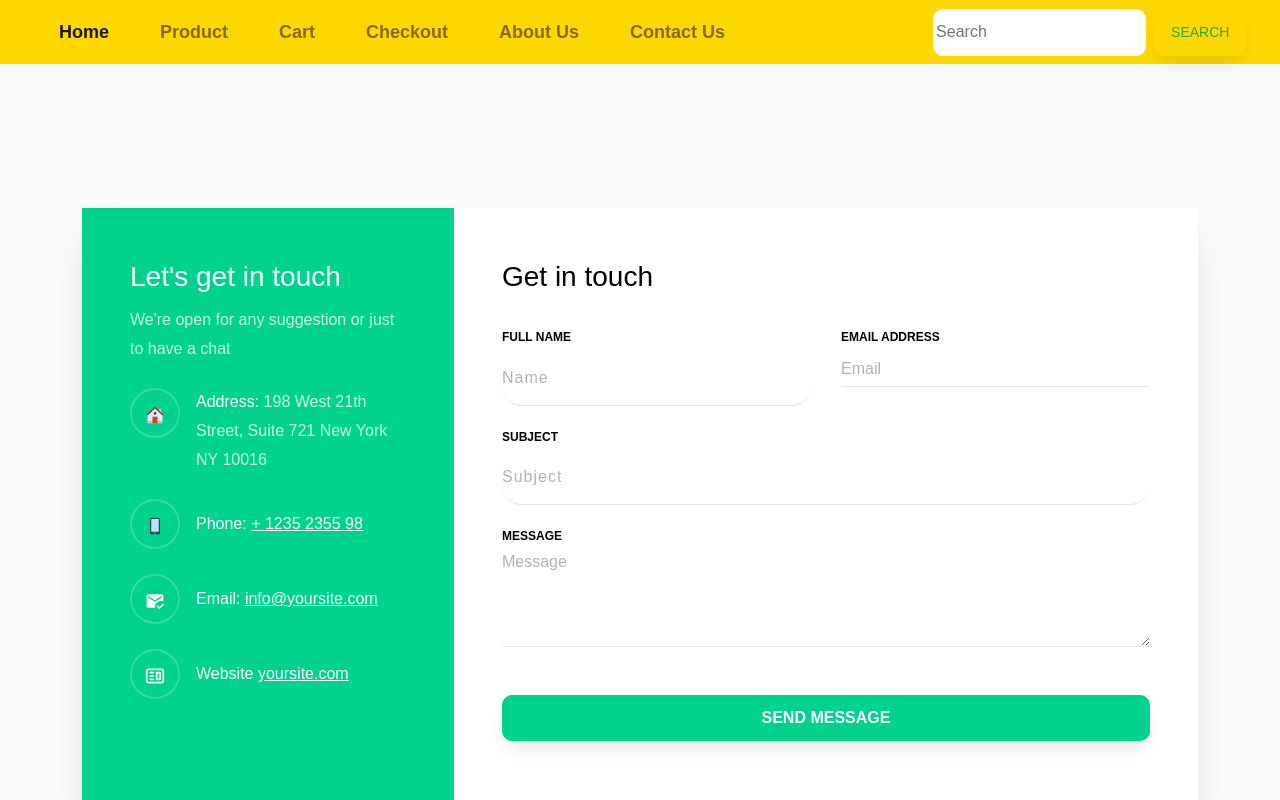
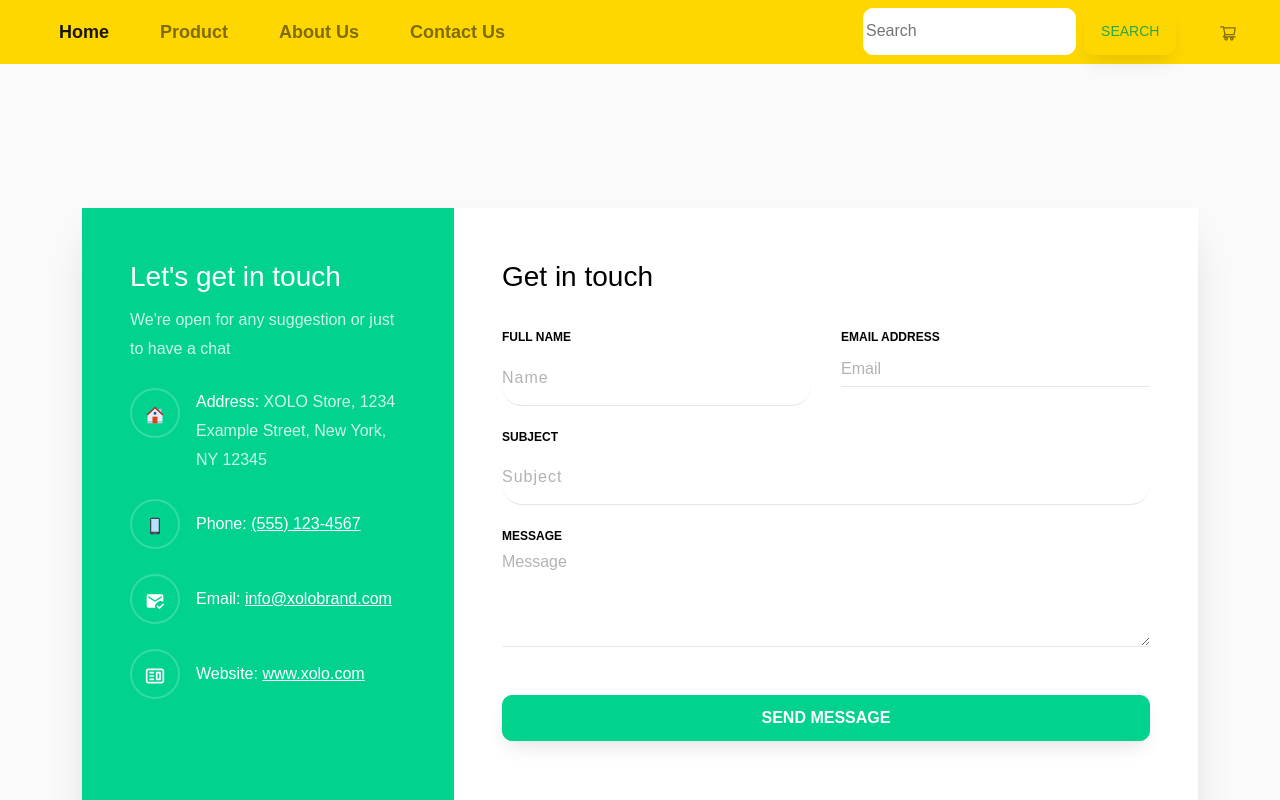
Before and after one commit to alkeshrohit22/ReactJs, a React (Create React App) app in the folder phase-2/woo-commerce/: page /contactus in a window 1280 px wide. Shown: the top 800 px of the page. Built offline with nearby package versions, Linux system fonts and the light colour scheme.

Commit message:
biling page and homepage bug solved

```diff
--- a/phase-2/woo-commerce/src/pages/CheckoutPage/BillingForm.js
+++ b/phase-2/woo-commerce/src/pages/CheckoutPage/BillingForm.js
@@ -40,7 +40,7 @@ function BillingForm() {
                 url: form.attr("action"),
                 data: formData,
                 success(data) {
-                    // window.location.href = '/paymentpage';
+                    window.location.href = '/paymentpage';
                 },
             });
         }
@@ -71,15 +71,6 @@ function BillingForm() {
             return false;
         }
 
-        // if(formData.sameAddress === 'true') {
-        //     formData.billingFirstName = shippingFirstName;
-        //     formData.billingLastName = shippingLastName;
-        //     formData.billingAddress = shippingAddress;
-        //     formData.billingApartment = shippingApartment;
-        //     formData.billingCity = shippingCity;
-        //     formData.billingZip = shippingZip;
-        //     formData.billingCountry = shippingCountry;
-        // }
         // Check if billing address fields are filled out, if sameAddress is false
         if (!formData.sameAddress && (!billingFirstName || !billingLastName || !billingAddress || !billingCity || !billingCountry || !billingZip || !billingApartment)) {
             alert("Please provide all billing address information.");
--- a/phase-2/woo-commerce/src/pages/Contact-Page/ContactForm.js
+++ b/phase-2/woo-commerce/src/pages/Contact-Page/ContactForm.js
@@ -117,8 +117,7 @@ function ContactForm() {
                                             <span><FcHome/></span>
                                         </div>
                                         <div className="text pl-3">
-                                            <p><span>Address:</span> 198 West 21th Street, Suite 721 New York NY
-                                                10016</p>
+                                            <p><span>Address:</span> XOLO Store, 1234 Example Street, New York, NY 12345</p>
                                         </div>
                                     </div>
                                     <div className="dbox w-100 d-flex align-items-center">
@@ -126,7 +125,7 @@ function ContactForm() {
                                             <span><FcPhoneAndroid/></span>
                                         </div>
                                         <div className="text pl-3">
-                                            <p><span>Phone:</span> <a href="tel://1234567920">+ 1235 2355 98</a></p>
+                                            <p><span>Phone:</span> <a href="tel://1234567920">(555) 123-4567</a></p>
                                         </div>
                                     </div>
                                     <div className="dbox w-100 d-flex align-items-center">
@@ -135,7 +134,7 @@ function ContactForm() {
                                         </div>
                                         <div className="text pl-3">
                                             <p><span>Email:</span> <a
-                                                href="mailto:info@yoursite.com">info@yoursite.com</a></p>
+                                                href="mailto:info@yoursite.com"> info@xolobrand.com</a></p>
                                         </div>
                                     </div>
                                     <div className="dbox w-100 d-flex align-items-center">
@@ -143,7 +142,7 @@ function ContactForm() {
                                             <span><CgWebsite/></span>
                                         </div>
                                         <div className="text pl-3">
-                                            <p><span>Website</span> <a href="#">yoursite.com</a></p>
+                                            <p><span>Website:</span> <a href="#">www.xolo.com</a></p>
                                         </div>
                                     </div>
                                 </div>
--- a/phase-2/woo-commerce/src/pages/Layout.js
+++ b/phase-2/woo-commerce/src/pages/Layout.js
@@ -2,6 +2,7 @@ import {Outlet, Link} from "react-router-dom";
 import 'bootstrap/dist/css/bootstrap.min.css';
 import './css/Layout.css';
 import Footer from "./Footer";
+import {AiOutlineShoppingCart} from 'react-icons/ai';
 
 const Layout = () => {
     return (
@@ -15,25 +16,27 @@ const Layout = () => {
                         <li className={'nav-item my-list'}>
                             <Link to="/productpage" className={'nav-link'}>Product</Link>
                         </li>
-                        <li className={'nav-item my-list'}>
-                            <Link to="/cartpage" className={'nav-link'}>Cart</Link>
-                        </li>
-                        <li className={'nav-item my-list'}>
-                            <Link to="/checkoutpage" className={'nav-link'}>Checkout</Link>
-                        </li>
+                        {/*<li className={'nav-item my-list'}>*/}
+                        {/*    <Link to="/checkoutpage" className={'nav-link'}>Checkout</Link>*/}
+                        {/*</li>*/}
                         <li className={'nav-item my-list'}>
                             <Link to="/aboutus" className={'nav-link'}>About Us</Link>
                         </li>
                         <li className={'nav-item my-list'}>
                             <Link to="/contactus" className={'nav-link'}>Contact Us</Link>
                         </li>
+                        <li>
+                            <form className="my-form my-2 my-lg-0">
+                                <input className="mr-sm-2 me-2 form-input" type="search" placeholder="Search"
+                                       aria-label="Search"/>
+                                <button className="btn btn-outline-success my-2 my-sm-0 form-button" type="submit">Search
+                                </button>
+                            </form>
+                        </li>
+                        <li className={'nav-item my-list cart-icon'}>
+                            <Link to="/cartpage" className={'nav-link'}><AiOutlineShoppingCart /></Link>
+                        </li>
                     </ul>
-                    <form className="my-form my-2 my-lg-0">
-                        <input className="mr-sm-2 me-2 form-input" type="search" placeholder="Search"
-                               aria-label="Search"/>
-                        <button className="btn btn-outline-success my-2 my-sm-0 form-button" type="submit">Search
-                        </button>
-                    </form>
                 </div>
             </nav>
 
--- a/phase-2/woo-commerce/src/pages/ProductPage/ProductPageList.js
+++ b/phase-2/woo-commerce/src/pages/ProductPage/ProductPageList.js
@@ -10,13 +10,9 @@ function ProductPageList() {
     useEffect(() => {
         const fetchData = async () => {
             try {
-                // Make an HTTP GET request to fetch the JSON file
                 const response = await fetch('../../../product.json');
-                // Check if the response is successful
                 if (response.ok) {
-                    // Parse the response body as JSON
                     const jsonData = await response.json();
-                    // Update the state with the fetched data
                     setproduct(jsonData);
                 } else {
                     console.error('Error fetching product data:', response.statusText);
--- a/phase-2/woo-commerce/src/pages/css/Layout.css
+++ b/phase-2/woo-commerce/src/pages/css/Layout.css
@@ -3,7 +3,7 @@
 }
 
 .form-input {
-    margin-left: 200px;
+    margin-left: 350px;
     border-radius: 10px;
     border: 1px solid white;
 }
--- a/phase-2/woo-commerce/src/pages/css/Products.css
+++ b/phase-2/woo-commerce/src/pages/css/Products.css
@@ -44,6 +44,11 @@
     align-items: center;
     justify-content: center;
 }
+.dark_white_bg:hover {
+    transform: scale(1.1);
+    background-color: gold;
+    border-radius: 20px;
+}
 
 .project .project_box h3 {
     color: #1c1c1b;
```
